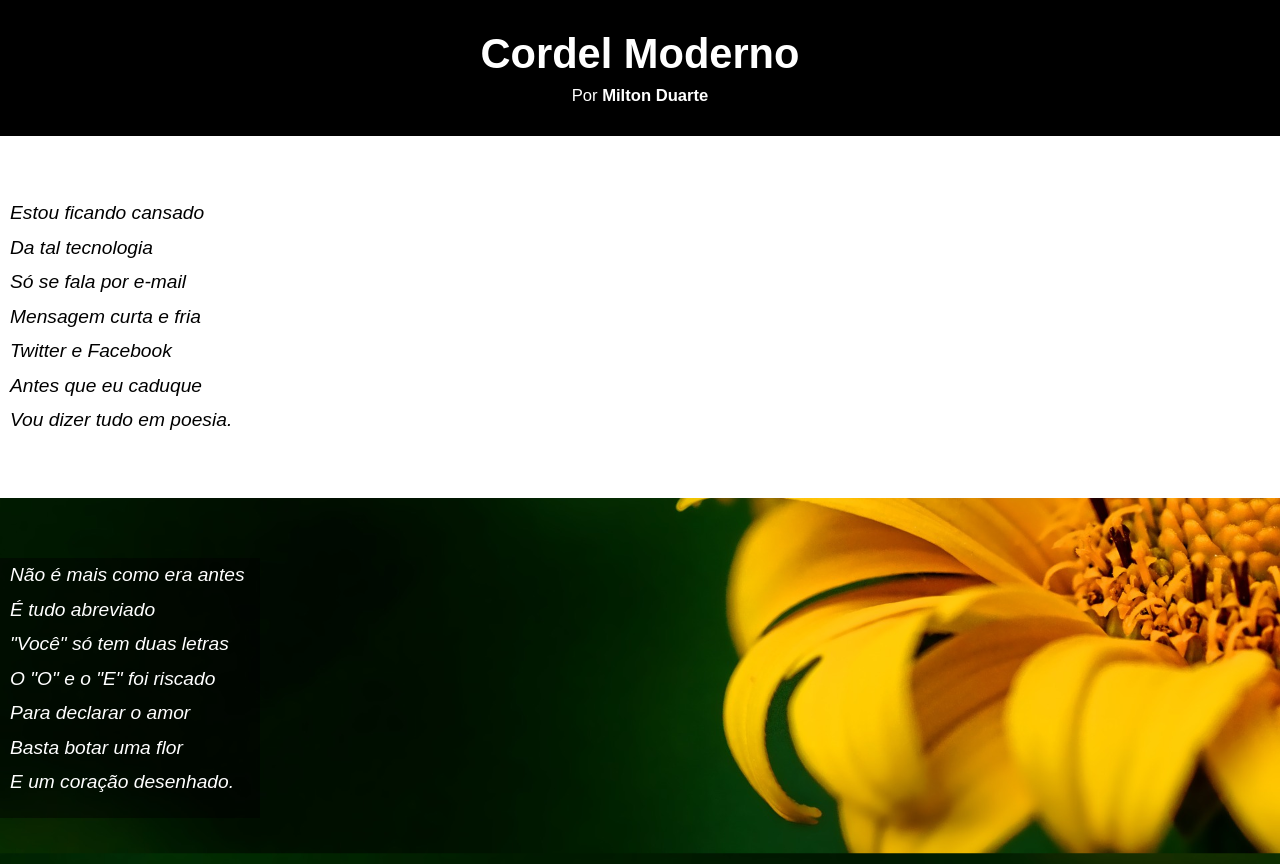
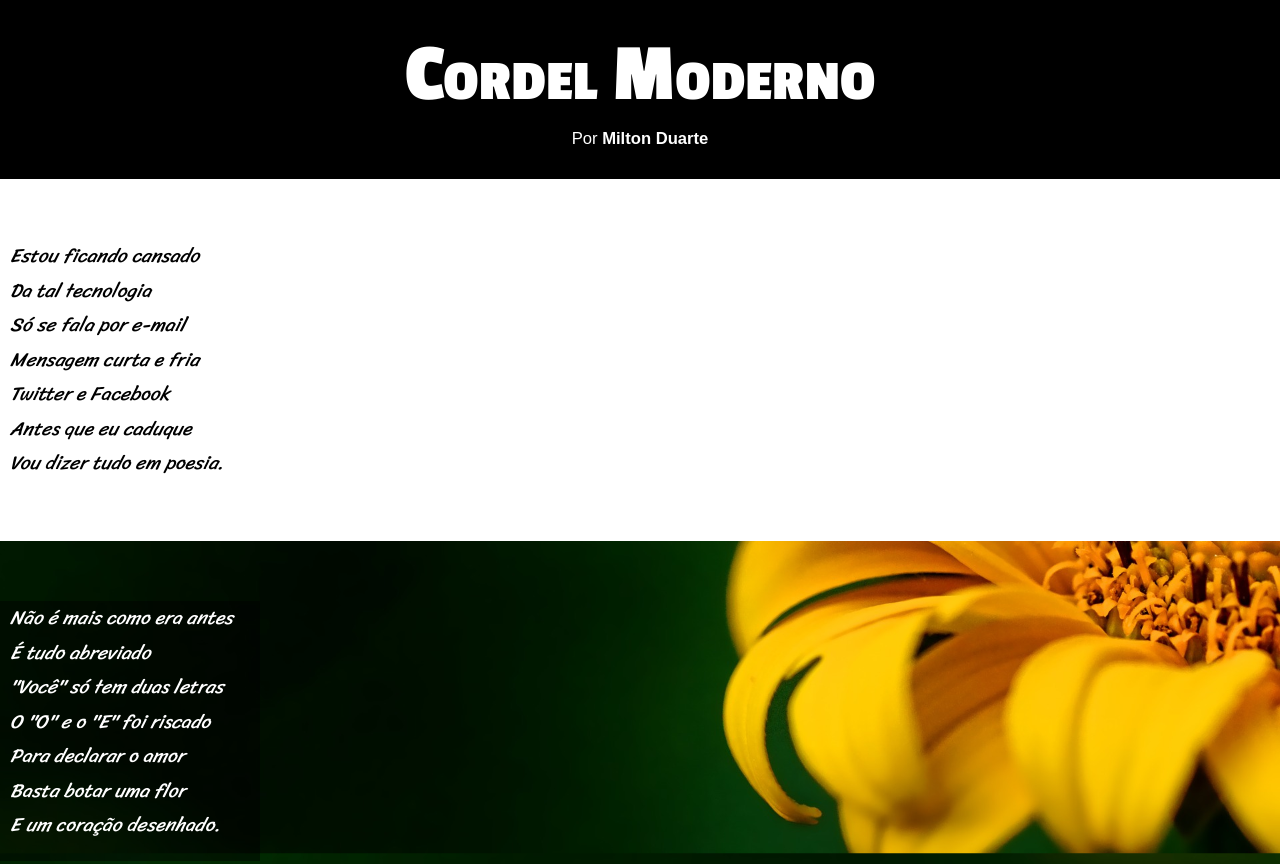
Before and after one commit to ItalloCasimiro/Cordel, a plain HTML site: page index.html in a window 1280 px wide. Shown: the top 864 px of the page. Drawn offline with Linux system fonts and the light colour scheme.

Commit message:
cordel atualização 1

```diff
--- a/style.css
+++ b/style.css
@@ -1,3 +1,14 @@
+
+@import url('https://fonts.googleapis.com/css2?family=Sriracha&display=swap');
+
+@import url('https://fonts.googleapis.com/css2?family=Passion+One:wght@400;700;900&display=swap');
+
+:root{
+    --font1: Verdana, Geneva, Tahoma, sans-serif;
+    --font2: 'Passion One', cursive;
+    --font3: 'Sriracha', cursive;
+}
+
 *{
     margin: 0;
     padding: 0;
@@ -10,6 +21,12 @@ header{
     text-align: center;
     font-family: Arial, Helvetica, sans-serif;
     padding: 30px;
+}
+
+header > h1{
+    font-family: var(--font2);
+    font-variant: small-caps;
+    font-size: 4em;
 }
 
 header > p{
@@ -27,10 +44,14 @@ a:hover{
     text-decoration: underline;
 }
 
+section{
+    font-family: var(--font3);
+    font-weight: normal;
+}
+
 section#part1 > p{
     padding: 60px 0 60px 10px;
     line-height: 1.8em;
-    font-family: Arial, Helvetica, sans-serif;
     font-size: 1.2em;
     font-style: italic;
 }
@@ -38,7 +59,6 @@ section#part1 > p{
 section#part2 > p{
     margin: 60px 0 0 10px;
     line-height: 1.8em;
-    font-family: Arial, Helvetica, sans-serif;
     font-size: 1.2em;
     font-style: italic;
 }
@@ -46,7 +66,6 @@ section#part2 > p{
 section#part3 > p{
     padding: 60px 0 0 10px;
     line-height: 1.8em;
-    font-family: Arial, Helvetica, sans-serif;
     font-size: 1.2em;
     font-style: italic;
     background-color: white;
@@ -59,7 +78,6 @@ section > p#part3p{
 main#part4 > p{
     margin-left: 10px;
     line-height: 1.8em;
-    font-family: Arial, Helvetica, sans-serif;
     font-size: 1.2em;
     font-style: italic;;
 }
```
